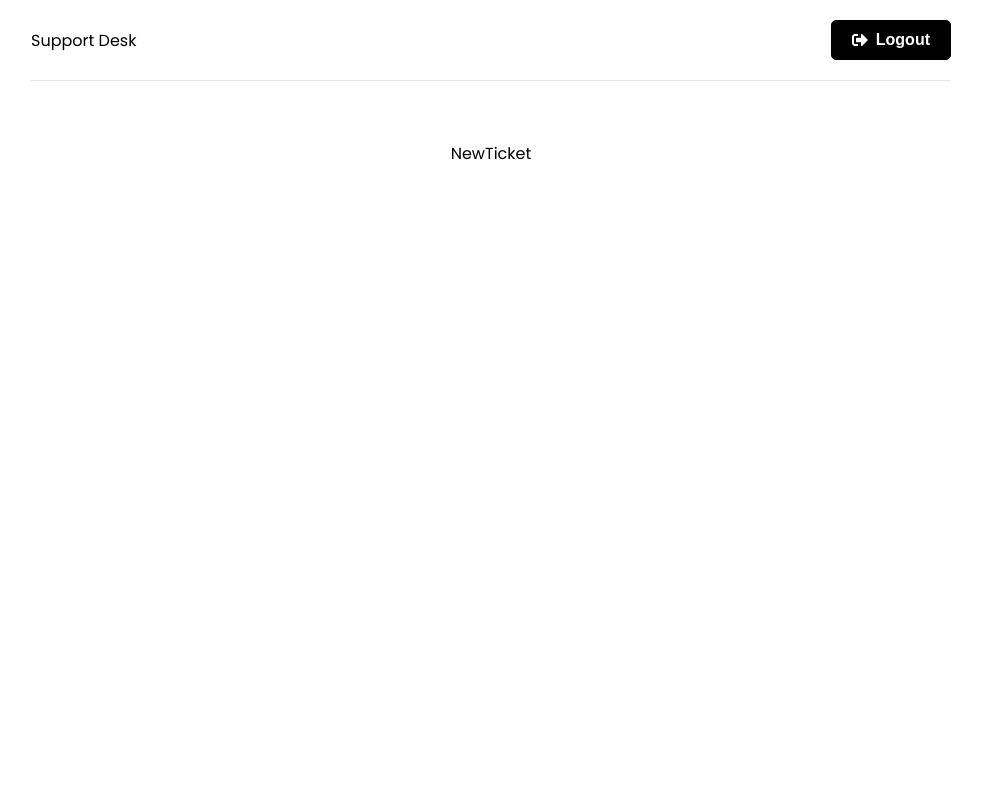
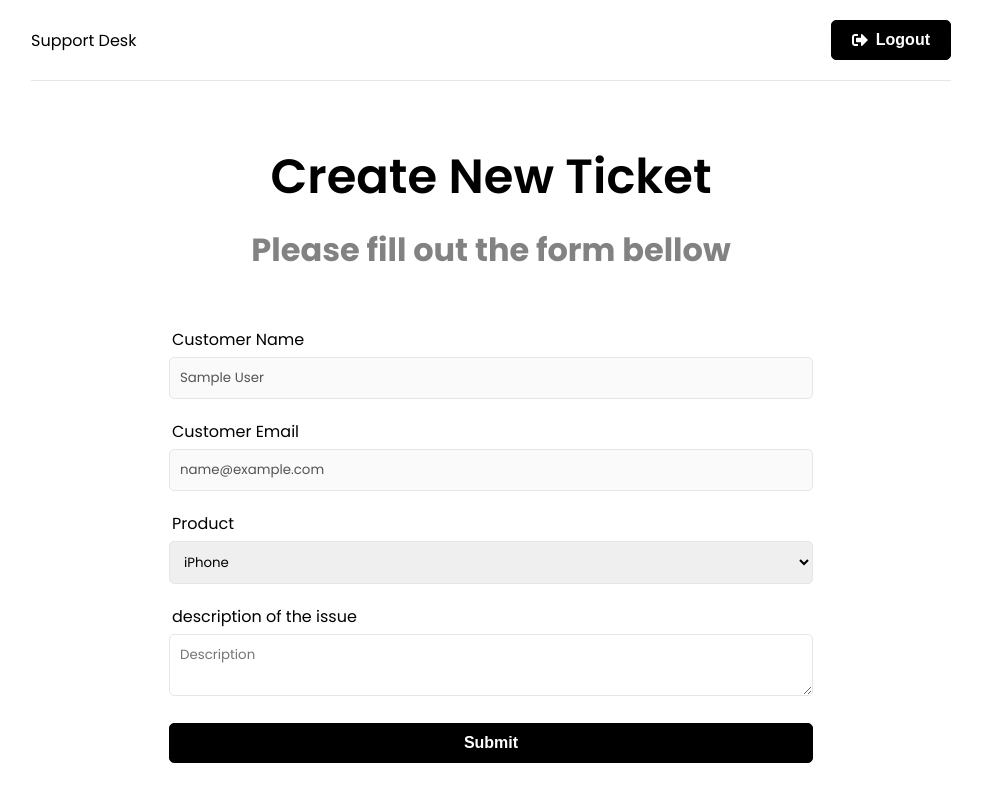
Before and after one commit to paula8oliveira/thesupportdesk, a React (Create React App) app in the folder frontend/: page /new-ticket in a window 1280 px wide. Shown: the whole page, without its empty margins (149-1131 px from the left). Built offline with nearby package versions, Linux system fonts and the light colour scheme; sample sign-in values are in the browser's storage.

Commit message:
Add new ticket form

```diff
--- a/frontend/src/pages/NewTicket.jsx
+++ b/frontend/src/pages/NewTicket.jsx
@@ -1,7 +1,68 @@
-import React from 'react'
+import { useState } from 'react'
+import { useSelector } from 'react-redux'
 
 export default function NewTicket() {
+    const {user} = useSelector((state) => state.auth)
+    const [name] = useState(user.name)
+    const [email] = useState(user.email)
+    const [product, setProduct] = useState('')
+    const [description, setDescription] = useState('')
+
+    const onSubmit = (e) => {
+        e.preventDefault()
+    }
+
   return (
-    <div>NewTicket</div>
+    <>
+        <section className='heading'>
+            <h1>Create New Ticket</h1>
+            <p>Please fill out the form bellow</p>
+        </section>
+
+        <section className='form'>
+            <div className='form-group'>
+                <label htmlFor='name'>Customer Name</label>
+                <input type='text' className='form-control' value={name} disabled />
+            </div>
+            <div className='form-group'>
+                <label htmlFor='email'>Customer Email</label>
+                <input type='text' className='form-control' value={email} disabled />
+            </div>
+
+            <form onSubmit={onSubmit}>
+                <div className='form-group'>
+                    <label htmlFor='product'>Product</label>
+                    <select
+                        name='product'
+                        id='product'
+                        value={product}
+                        onChange={(e) => setProduct(e.target.value)}
+                    >
+                        <option value="iPhone">iPhone</option>
+                        <option value="Macbook Pro">Macbook Pro</option>
+                        <option value="iMac">iMac</option>
+                        <option value="iPad">iPad</option>
+                    </select>
+                </div>
+                <div className='form-group'>
+                    <label htmlFor='description'>description of the issue</label>
+                    <textarea
+                        name='description'
+                        id='description'
+                        className='form-control'
+                        placeholder='Description'
+                        value={description}
+                        onChange={(e) => (e.target.value)}
+                    ></textarea>
+                </div>
+
+                <div className='form-group'>
+                    <button className='btn btn-block'>
+                        Submit
+                    </button>
+                </div>
+            </form>
+        </section>
+    </>
   )
 }
```
